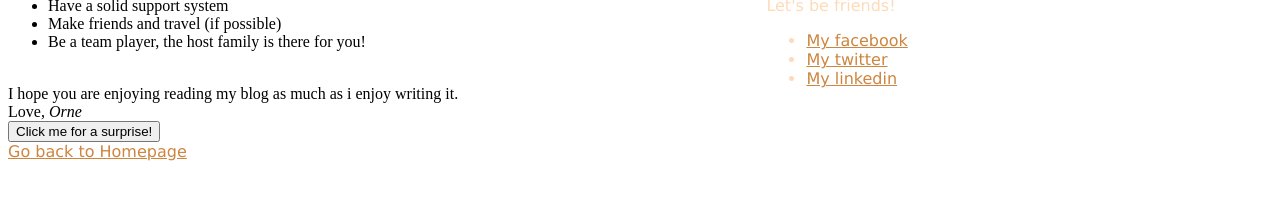
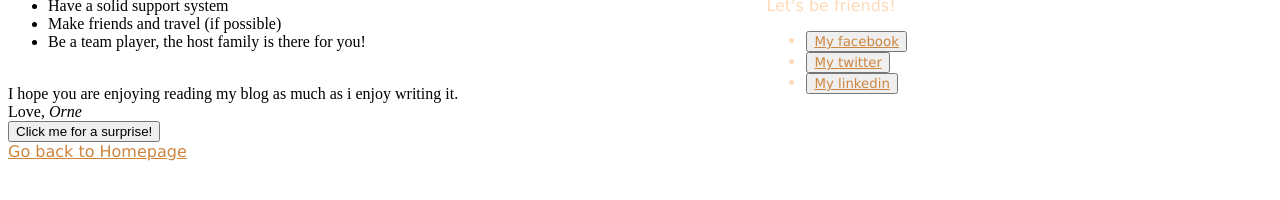
Before and after one commit to ornevirardi/SimpleBlog, a plain HTML site: page blogEntry.html in a window 1280 px wide. Shown: the part 518-718 px from the top of the page. Drawn offline with Linux system fonts and the light colour scheme.

Commit message:
Update blogEntry.html

```diff
--- a/blogEntry.html
+++ b/blogEntry.html
@@ -61,9 +61,9 @@
         <div id="socials">
           Let's be friends!
           <ul>
-            <li><a href="facebook.com">My facebook</a></li>
-            <li><a href="twitter.com">My twitter</a></li>
-            <li><a href="linkedin.com">My linkedin</a></li>
+            <li><button><a href="facebook.com">My facebook</a></button></li>
+            <li><button><a href="twitter.com">My twitter</a></button></li>
+            <li><button><a href="linkedin.com">My linkedin</a></button></li>
           </ul>
         </div>
       </div>
```
